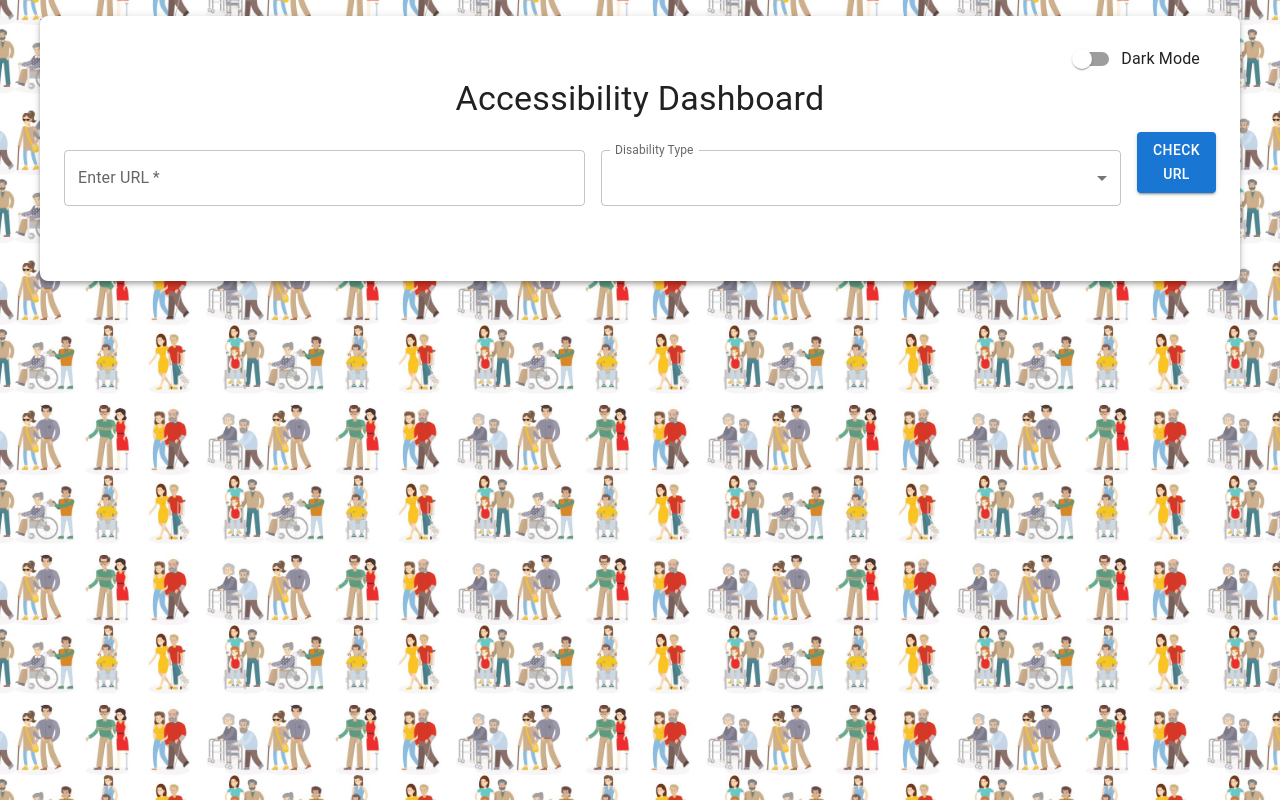
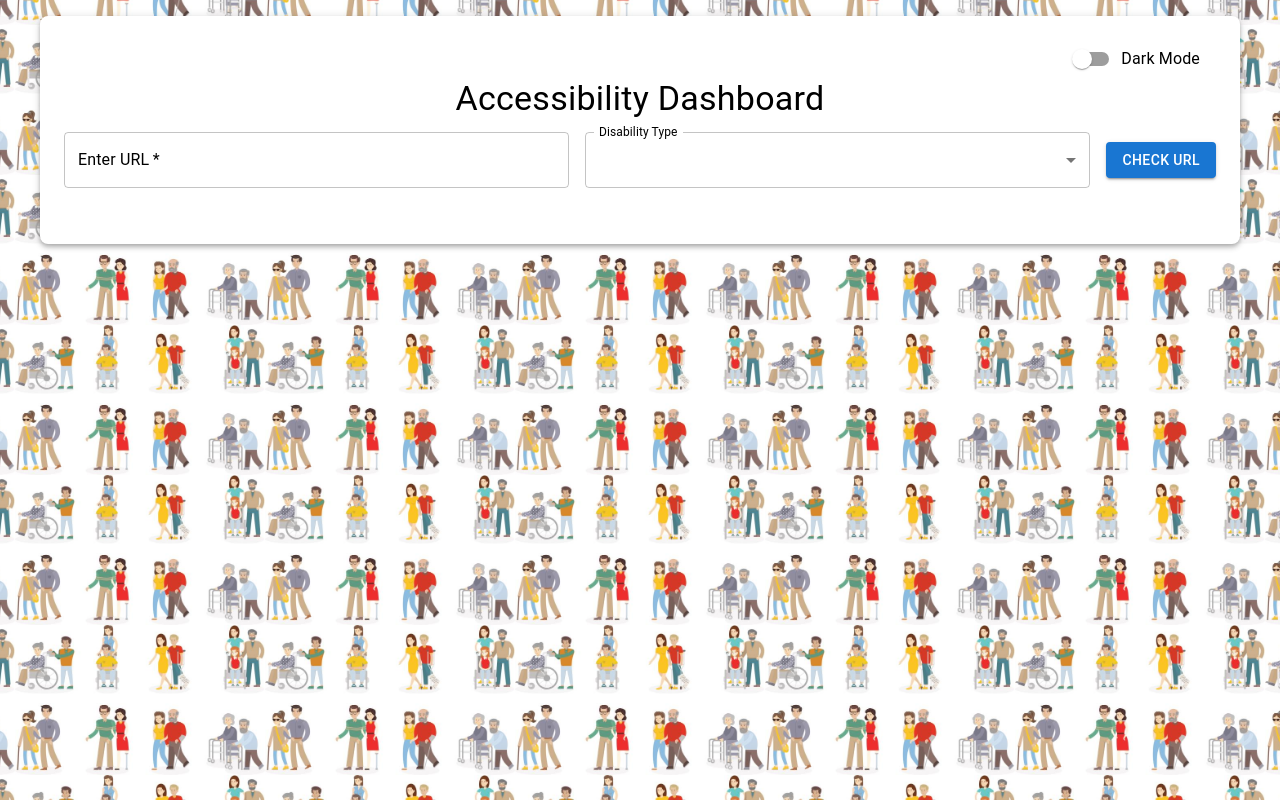
Before and after one commit to Ionut-Iordache-I/HackItAll_2025, a React (Create React App) app in the folder frontend/: page / in a window 1280 px wide. Built offline with nearby package versions, Linux system fonts and the light colour scheme.

Commit message:
fixed dark mode + button

```diff
--- a/frontend/src/App.js
+++ b/frontend/src/App.js
@@ -6,7 +6,6 @@ import {
   TextField,
   Button,
   Box,
-  Paper,
   MenuItem,
   Select,
   FormControl,
@@ -29,6 +28,13 @@ function AccessibilityDashboard() {
   const theme = createTheme({
     palette: {
       mode: darkMode ? 'dark' : 'light',
+      background: {
+        default: darkMode ? '#121212' : '#f4f4f4', // Adjust background color for dark mode
+      },
+      text: {
+        primary: darkMode ? '#fff' : '#000', // Adjust text color
+        secondary: darkMode ? '#ccc' : '#555',
+      },
     },
   });
 
@@ -64,7 +70,7 @@ function AccessibilityDashboard() {
         <Container
           maxWidth="lg"
           sx={{
-            backgroundColor: 'white',
+            backgroundColor: darkMode ? '#333' : 'white', // Adjust container background for dark mode
             borderRadius: 2,
             boxShadow: 4,
             padding: 3,
@@ -79,37 +85,43 @@ function AccessibilityDashboard() {
           </Box>
 
           {/* Title centered */}
-          <Typography variant="h4" align="center" gutterBottom>
+          <Typography variant="h4" align="center" gutterBottom color="text.primary">
             Accessibility Dashboard
           </Typography>
 
-          {/* Form for URL + Dropdown on the same line */}
+          {/* Form for URL + Dropdown + Button all on the same line */}
           <Box
             component="form"
             onSubmit={handleSubmit}
             sx={{
               mb: 4,
               display: 'flex',
-              flexDirection: { xs: 'column', sm: 'row' },
+              flexDirection: 'row',
               alignItems: 'center',
               gap: 2,
+              justifyContent: 'center',
             }}
           >
             <TextField
-              fullWidth
               label="Enter URL"
               variant="outlined"
               value={url}
               onChange={(e) => setUrl(e.target.value)}
               required
+              sx={{
+                flex: 1,
+                input: { color: darkMode ? '#fff' : '#000' }, // Input text color change
+                label: { color: darkMode ? '#ccc' : '#000' }, // Label color change
+              }}
             />
-            <FormControl fullWidth>
-              <InputLabel id="disability-label">Disability Type</InputLabel>
+            <FormControl sx={{ flex: 1 }}>
+              <InputLabel id="disability-label" sx={{ color: darkMode ? '#ccc' : '#000' }}>Disability Type</InputLabel>
               <Select
                 labelId="disability-label"
                 value={disabilityType}
                 label="Disability Type"
                 onChange={(e) => setDisabilityType(e.target.value)}
+                sx={{ color: darkMode ? '#fff' : '#000' }}
               >
                 <MenuItem value="blindness">Blindness</MenuItem>
                 <MenuItem value="low_vision">Low Vision</MenuItem>
@@ -132,19 +144,17 @@ function AccessibilityDashboard() {
               </Select>
             </FormControl>
 
-            {/* Button inside the form */}
-            <Box display="flex" justifyContent="center" mb={4}>
-              <Button variant="contained" color="primary" type="submit">
-                Check URL
-              </Button>
-            </Box>
+            {/* Check URL Button */}
+            <Button variant="contained" color="primary" type="submit">
+              Check URL
+            </Button>
           </Box>
 
           {/* Score visual */}
           {percentage !== null && (
             <Box display="flex" justifyContent="center" alignItems="center" flexDirection="column" mt={3}>
-              <Typography variant="body1" sx={{ mb: 1 }}>
-                Accessibility Score: {percentage}%
+              <Typography variant="body1" sx={{ mb: 1 }} color="text.primary">
+                Accessibility Score:
               </Typography>
               <Box position="relative" display="inline-flex">
                 <CircularProgress variant="determinate" value={percentage} size={100} />
@@ -159,7 +169,7 @@ function AccessibilityDashboard() {
                   justifyContent="center"
                 >
                   <Typography variant="h6" component="div" color="textSecondary">
-                    {`${percentage}%`}
+                    {`${percentage.toFixed(2)}%`} {/* Limit to 2 decimal places */}
                   </Typography>
                 </Box>
               </Box>
@@ -171,7 +181,7 @@ function AccessibilityDashboard() {
             <Box
               sx={{
                 mt: 5,
-                backgroundColor: 'white',
+                backgroundColor: darkMode ? '#333' : 'white', // Adjust panel background color
                 p: 4,
                 borderRadius: 3,
                 boxShadow: 6,
@@ -179,7 +189,7 @@ function AccessibilityDashboard() {
                 margin: '0 auto',
               }}
             >
-              <Typography variant="h6" gutterBottom>
+              <Typography variant="h6" gutterBottom color="text.primary">
                 Accessibility Issues
               </Typography>
 
@@ -188,13 +198,13 @@ function AccessibilityDashboard() {
                   key={violationKey}
                   sx={{ mb: 3, p: 2, border: '1px solid', borderColor: 'divider', borderRadius: 2 }}
                 >
-                  <Typography variant="subtitle1" fontWeight="bold">
+                  <Typography variant="subtitle1" fontWeight="bold" color="text.primary">
                     ❌ {violationData.id} ({violationData.impact})
                   </Typography>
-                  <Typography variant="body2" sx={{ mb: 1 }}>{violationData.description}</Typography>
-                  <Typography variant="body2" sx={{ mb: 1 }}>
+                  <Typography variant="body2" sx={{ mb: 1 }} color="text.primary">{violationData.description}</Typography>
+                  <Typography variant="body2" sx={{ mb: 1 }} color="text.primary">
                     <strong>More Info:</strong>{' '}
-                    <a href={violationData.helpUrl} target="_blank" rel="noopener noreferrer">
+                    <a href={violationData.helpUrl} target="_blank" rel="noopener noreferrer" style={{ color: 'inherit' }}>
                       {violationData.help}
                     </a>
                   </Typography>
@@ -205,7 +215,7 @@ function AccessibilityDashboard() {
                       sx={{
                         mt: 2,
                         p: 1,
-                        backgroundColor: '#f9f9f9',
+                        backgroundColor: darkMode ? '#444' : '#f9f9f9', // Adjust background color for nodes
                         borderRadius: 1,
                         border: '1px solid',
                         borderColor: 'divider',
@@ -217,14 +227,14 @@ function AccessibilityDashboard() {
                       <Typography variant="body2" color="text.secondary">
                         <strong>HTML:</strong> <code>{node.html}</code>
                       </Typography>
-                      <Typography variant="body2" sx={{ mt: 1 }}>
+                      <Typography variant="body2" sx={{ mt: 1 }} color="text.secondary">
                         <strong>Failure Summary:</strong><br />
                         {node.failureSummary}
                       </Typography>
 
                       {node.any?.[0]?.data?.contrastRatio && (
                         <Box sx={{ mt: 1, fontSize: '0.875rem' }}>
-                          <Typography variant="body2" sx={{ mb: 1 }}>
+                          <Typography variant="body2" sx={{ mb: 1 }} color="text.secondary">
                             <strong>Contrast Details:</strong>
                           </Typography>
                           <ul>
```
